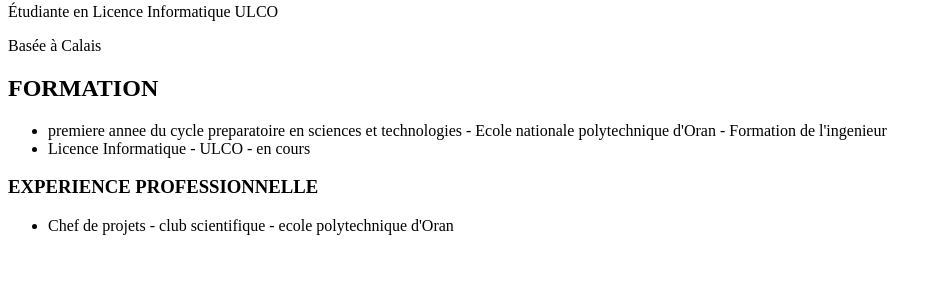
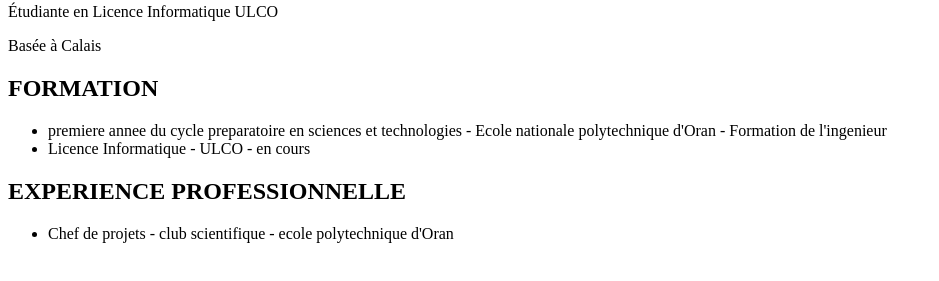
Before and after one commit to Madstam/index, a plain HTML site: page index.html in a window 1280 px wide. Shown: the part 77-358 px from the top of the page, without its empty margins (0-939 px from the left). Drawn offline with Linux system fonts and the light colour scheme.

Commit message:
Add files via upload

```diff
--- a/index.html
+++ b/index.html
@@ -20,7 +20,7 @@
   </ul>
   </section>
   <section>
-  <h3>EXPERIENCE PROFESSIONNELLE</h3>
+  <h2>EXPERIENCE PROFESSIONNELLE</h2>
   <ul>
     <li>Chef de projets - club scientifique - ecole polytechnique d'Oran </li>
   </ul>
```
